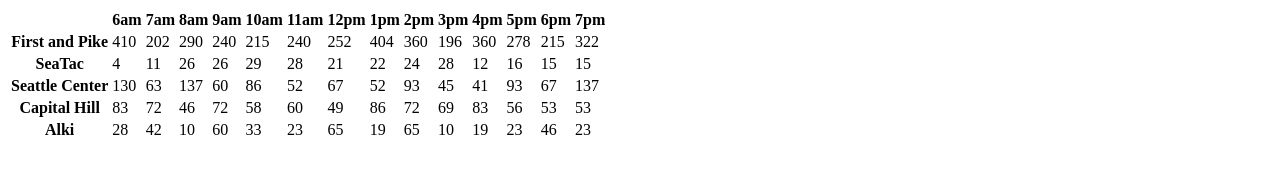
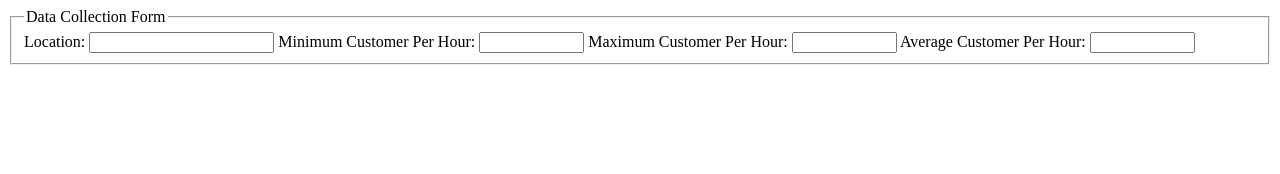
Before and after one commit to rpcvjet/cookie-stand, a plain HTML site: page sales.html in a window 1280 px wide. Drawn offline with Linux system fonts and the light colour scheme.

Commit message:
rewriting a bit

```diff
--- a/app.js
+++ b/app.js
@@ -10,6 +10,10 @@
   this.randCustomersPerHour = [],
   this.avgCookiesPerHour = [],
   this.totalDailyCookiesSales = 0;
+
+  var allLocations = []
+
+  var table = document.getElementById('salestable');
 
   this.calcRandCustomerPerHour = function () {
     for (var i = 0; i < hours.length; i++) {
@@ -24,6 +28,19 @@
       this.totalDailyCookiesSales += this.avgCookiesPerHour[i];
     };
   };
+
+  var stores = [];
+  var firstandPike = new Cookielocation('First and Pike', 23,65, 6.3);
+  var SeaTac = new Cookielocation('SeaTac', 3, 24, 1.2);
+  var seattleCenter = new Cookielocation('Seattle Center', 11, 38, 3.7);
+  var capitalHill = new Cookielocation('Capital Hill', 20, 38, 2.3);
+  var alki = new Cookielocation('Alki', 2, 16, 4.6);
+
+
+
+
+
+
   this.render = function () {
     var trEl = document.createElement('tr');
     var ThEl = document.createElement('th');
@@ -41,14 +58,8 @@
   stores.push(this);
 }
 
-var table = document.getElementById('dolly');
 
-var stores = [];
-var firstandPike = new Cookielocation('First and Pike', 23,65, 6.3);
-var SeaTac = new Cookielocation('SeaTac', 3, 24, 1.2);
-var seattleCenter = new Cookielocation('Seattle Center', 11, 38, 3.7);
-var capitalHill = new Cookielocation('Capital Hill', 20, 38, 2.3);
-var alki = new Cookielocation('Alki', 2, 16, 4.6);
+
 
 function header () {
   var emptyTh = document.createElement('th');
--- a/sales.html
+++ b/sales.html
@@ -6,7 +6,25 @@
   </head>
   <body>
 
-    <table id='dolly'> </table>
+    <table id='salestable'> </table>
+
+    <form id="chat-form">
+      <fieldset>
+        <legend>Data Collection Form</legend>
+          <label for="location">Location:</legend>
+          <input name="location" type="text"/>
+
+          <label for="minCustPerHour"> Minimum Customer Per Hour: </label>
+          <input name="minCustPerHour" type="text" size="10"/>
+
+          <label for="maxCustPerHour"> Maximum Customer Per Hour: </label>
+          <input name="maxCustPerHour" type="text" size="10"/>
+
+          <label for="avgCookiesperCust"> Average Customer Per Hour: </label>
+          <input name="avgCookiesperCust" type="text" size="10"/>
+
+
+      </fieldset>
 
     <script src="app.js"></script>
   </body>
```
